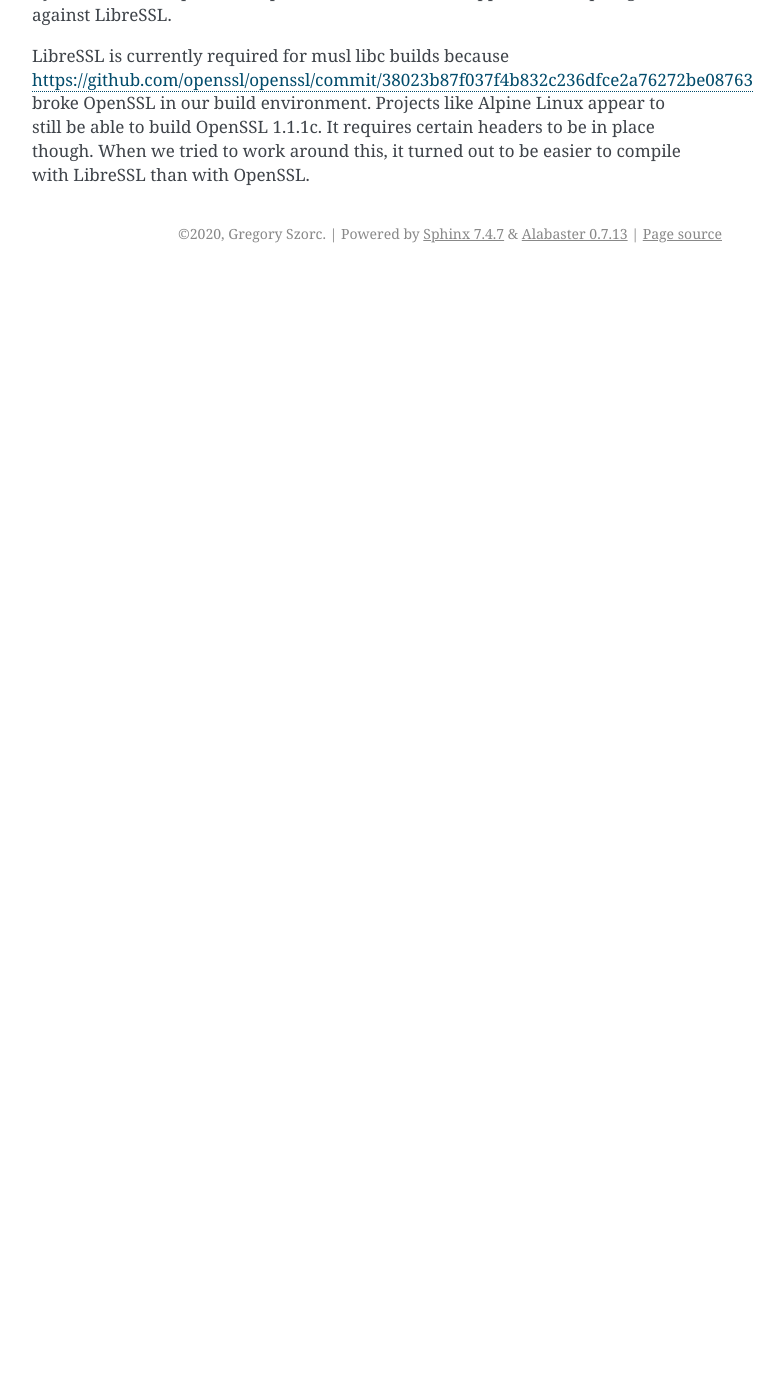
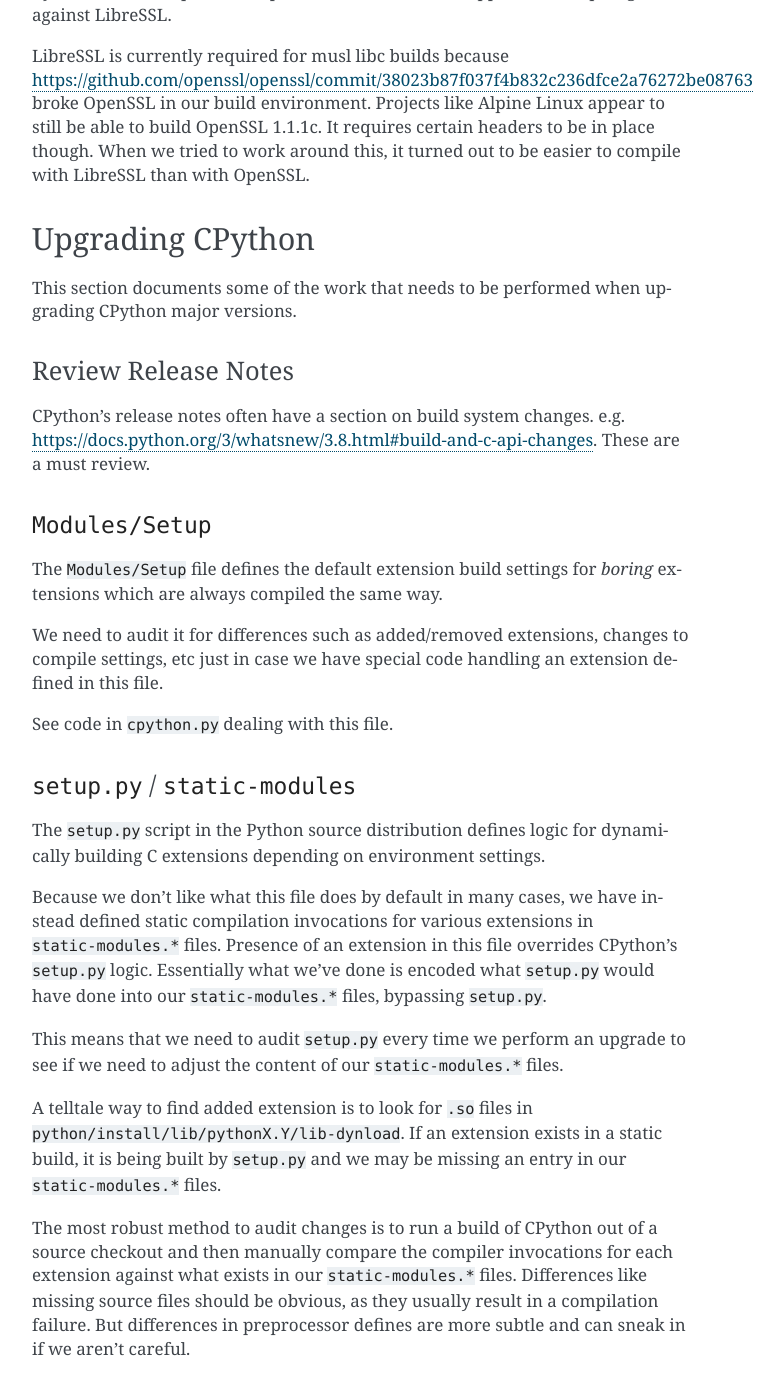
Before and after one commit to indygreg/python-build-standalone, a Sphinx documentation site: the page built from docs/technotes.rst, in a window 1280 px wide and 1400 px high, scrolled down 1788 px. Shown: the top 1395 px of the window, without its empty margins (388-1171 px from the left). Built offline with Sphinx 7.4.7, drawn with Linux system fonts in a browser that asks for light colours; before the commit the page ends 2061 px from its top, so only the background shows below that; some of the changed text lies outside the part shown.

Commit message:
docs: add documentation on how to upgrade Python

```diff
--- a/docs/technotes.rst
+++ b/docs/technotes.rst
@@ -91,3 +91,59 @@
 to still be able to build OpenSSL 1.1.1c. It requires certain headers
 to be in place though. When we tried to work around this, it turned out to
 be easier to compile with LibreSSL than with OpenSSL.
+
+Upgrading CPython
+=================
+
+This section documents some of the work that needs to be performed
+when upgrading CPython major versions.
+
+Review Release Notes
+--------------------
+
+CPython's release notes often have a section on build system changes.
+e.g. https://docs.python.org/3/whatsnew/3.8.html#build-and-c-api-changes.
+These are a must review.
+
+``Modules/Setup``
+-----------------
+
+The ``Modules/Setup`` file defines the default extension build settings
+for *boring* extensions which are always compiled the same way.
+
+We need to audit it for differences such as added/removed extensions,
+changes to compile settings, etc just in case we have special code
+handling an extension defined in this file.
+
+See code in ``cpython.py`` dealing with this file.
+
+``setup.py`` / ``static-modules``
+---------------------------------
+
+The ``setup.py`` script in the Python source distribution defines
+logic for dynamically building C extensions depending on environment
+settings.
+
+Because we don't like what this file does by default in many cases,
+we have instead defined static compilation invocations for various
+extensions in ``static-modules.*`` files. Presence of an extension
+in this file overrides CPython's ``setup.py`` logic. Essentially what
+we've done is encoded what ``setup.py`` would have done into our
+``static-modules.*`` files, bypassing ``setup.py``.
+
+This means that we need to audit ``setup.py`` every time we perform
+an upgrade to see if we need to adjust the content of our
+``static-modules.*`` files.
+
+A telltale way to find added extension is to look for ``.so`` files
+in ``python/install/lib/pythonX.Y/lib-dynload``. If an extension
+exists in a static build, it is being built by ``setup.py`` and
+we may be missing an entry in our ``static-modules.*`` files.
+
+The most robust method to audit changes is to run a build of CPython
+out of a source checkout and then manually compare the compiler
+invocations for each extension against what exists in our
+``static-modules.*`` files. Differences like missing source files
+should be obvious, as they usually result in a compilation failure.
+But differences in preprocessor defines are more subtle and can
+sneak in if we aren't careful.
```
